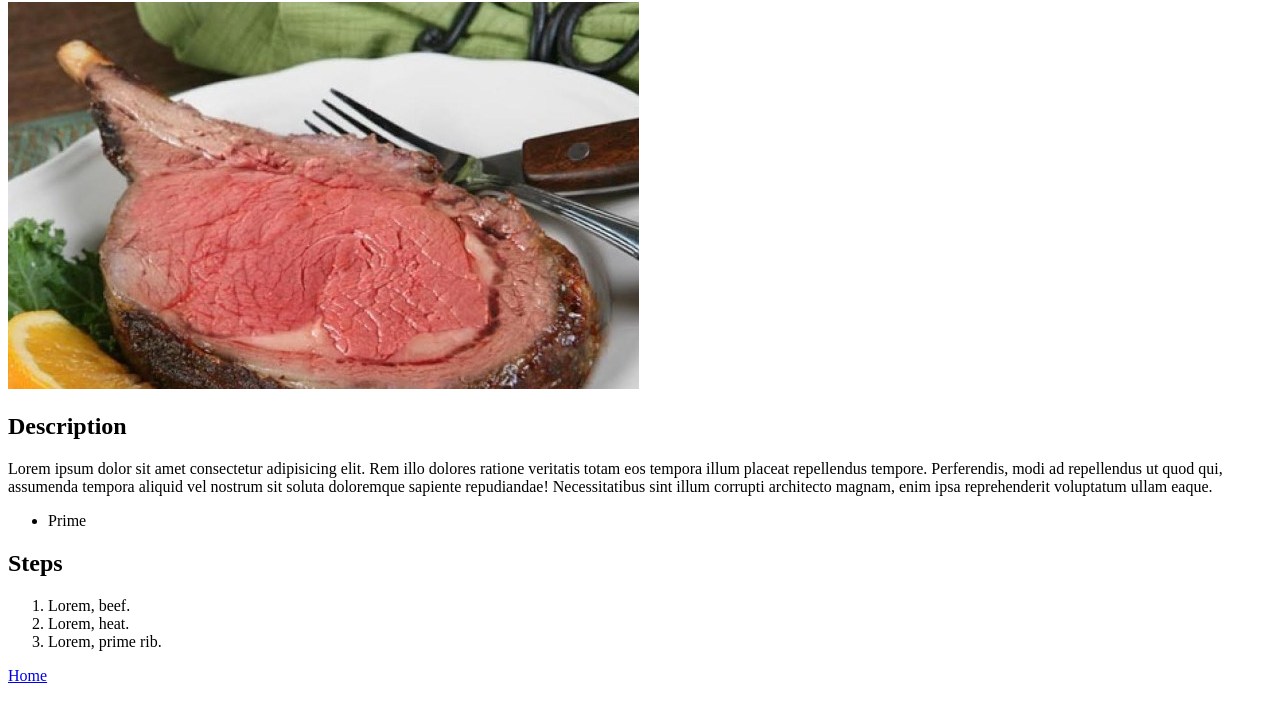
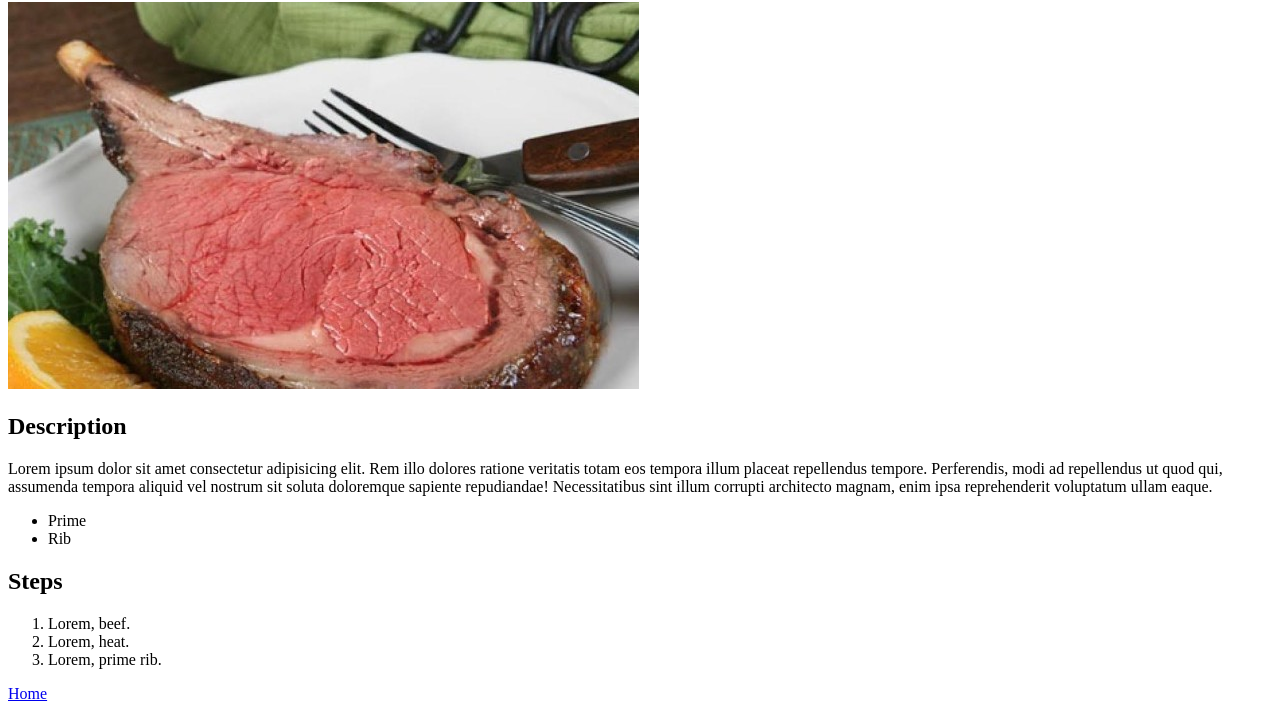
Before and after one commit to Liquid-Tension-Experiment/odin-recipes, a plain HTML site: page recipes/primerib.html in a window 1280 px wide. Shown: the part 78-800 px from the top of the page. Drawn offline with Linux system fonts and the light colour scheme.

Commit message:
Fix typo on prime rib page

```diff
--- a/recipes/primerib.html
+++ b/recipes/primerib.html
@@ -12,7 +12,7 @@
     <p>Lorem ipsum dolor sit amet consectetur adipisicing elit. Rem illo dolores ratione veritatis totam eos tempora illum placeat repellendus tempore. Perferendis, modi ad repellendus ut quod qui, assumenda tempora aliquid vel nostrum sit soluta doloremque sapiente repudiandae! Necessitatibus sint illum corrupti architecto magnam, enim ipsa reprehenderit voluptatum ullam eaque.</h2>
     <ul>
         <li>Prime</li>
-        <liRib</li>
+        <li>Rib</li>
     </ul>
     <h2>Steps</h2>
     <ol>
```
